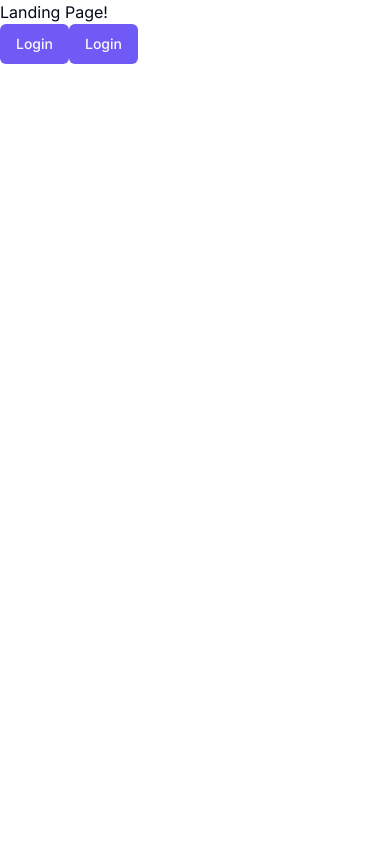
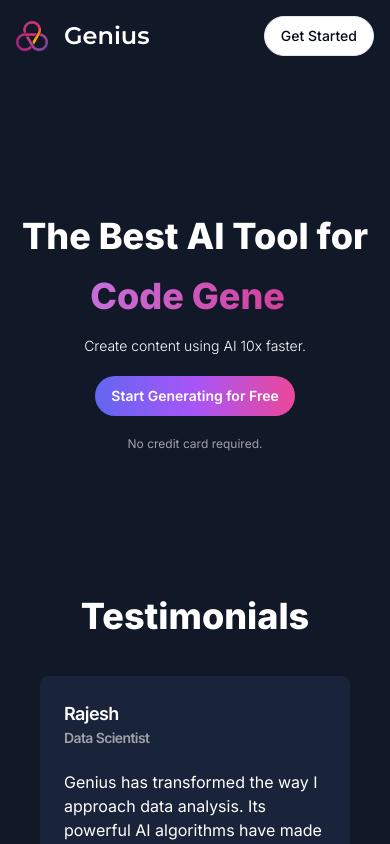
Before and after one commit to abhipatel7/genius-ai, a Next.js app: page / in a window 390 px wide. Built offline with nearby package versions, Linux system fonts and the light colour scheme; no server answers.

Commit message:
feat: add landing page

```diff
--- a/package.json
+++ b/package.json
@@ -44,6 +44,7 @@
     "tailwindcss": "3.3.3",
     "tailwindcss-animate": "^1.0.6",
     "typescript": "5.1.6",
+    "typewriter-effect": "^2.20.1",
     "zod": "^3.21.4",
     "zustand": "^4.4.0"
   },
--- /dev/null
+++ b/src/app/(landing)/layout.tsx
@@ -0,0 +1,11 @@
+export default function LandingLayout({
+  children,
+}: {
+  children: React.ReactNode;
+}) {
+  return (
+    <main className="h-full bg-[#111827] overflow-auto">
+      <div className="mx-auto max-w-screen-xl h-full w-full">{children}</div>
+    </main>
+  );
+}
--- a/src/app/(landing)/page.tsx
+++ b/src/app/(landing)/page.tsx
@@ -1,18 +1,15 @@
+import LandingContent from '@/components/landing-content';
+import LandingHero from '@/components/landing-hero';
+import LandingNavbar from '@/components/landing-navbar';
 import { Button } from '@/components/ui/button';
 import Link from 'next/link';
 
 export default function LandingPage() {
   return (
-    <>
-      Landing Page!
-      <div>
-        <Link href="/sign-in">
-          <Button>Login</Button>
-        </Link>
-        <Link href="/sign-up">
-          <Button>Login</Button>
-        </Link>
-      </div>
-    </>
+    <div className="h-full">
+      <LandingNavbar />
+      <LandingHero />
+      <LandingContent />
+    </div>
   );
 }
--- /dev/null
+++ b/src/components/landing-content.tsx
@@ -0,0 +1,64 @@
+'use client';
+
+import { Card, CardContent, CardHeader, CardTitle } from '@/components/ui/card';
+
+const testimonials = [
+  {
+    name: 'Rajesh',
+    avatar: 'R',
+    title: 'Data Scientist',
+    description:
+      'Genius has transformed the way I approach data analysis. Its powerful AI algorithms have made complex tasks much simpler.',
+  },
+  {
+    name: 'Aruna',
+    avatar: 'A',
+    title: 'Machine Learning Engineer',
+    description:
+      'Genius has become an indispensable tool in my toolkit, expediting my workflow and allowing me to focus more on innovation.',
+  },
+  {
+    name: 'Neha',
+    avatar: 'N',
+    title: 'Software Developer',
+    description:
+      'Genius is a remarkable application for developers like me, with accurate code optimization and intelligent suggestions.',
+  },
+  {
+    name: 'Amit',
+    avatar: 'A',
+    title: 'AI Researcher',
+    description:
+      'Genius has exceeded my expectations with its robust AI capabilities and user-friendly interface, making it a boon for the AI research community.',
+  },
+];
+
+export default function LandingContent() {
+  return (
+    <div className="px-10 pb-20">
+      <h2 className="text-center text-4xl text-white font-extrabold mb-10">
+        Testimonials
+      </h2>
+      <div className="grid grid-cols-1 sm:grid-cols-2 md:grid-cols-3 lg:grid-cols-4 gap-4">
+        {testimonials.map((testimonial) => (
+          <Card
+            key={testimonial.description}
+            className="bg-[#192339] border-none text-white"
+          >
+            <CardHeader>
+              <CardTitle className="flex items-center gap-x-2">
+                <div>
+                  <p className="text-lg">{testimonial.name}</p>
+                  <p className="text-zinc-400 text-sm">{testimonial.title}</p>
+                </div>
+              </CardTitle>
+              <CardContent className="pt-4 px-0">
+                {testimonial.description}
+              </CardContent>
+            </CardHeader>
+          </Card>
+        ))}
+      </div>
+    </div>
+  );
+}
--- /dev/null
+++ b/src/components/landing-hero.tsx
@@ -0,0 +1,49 @@
+'use client';
+
+import { useAuth } from '@clerk/nextjs';
+import TypewriterComponent from 'typewriter-effect';
+import { Button } from '@/components/ui/button';
+import Link from 'next/link';
+
+export default function LandingHero() {
+  const { isSignedIn } = useAuth();
+
+  return (
+    <div className="text-white font-bold py-36 text-center space-y-5">
+      <div className="text-4xl sm:text-5xl md:text-6xl lg:text-7xl space-y-5 font-extrabold">
+        <h1>The Best AI Tool for</h1>
+        <div className="text-transparent bg-clip-text bg-gradient-to-r from-purple-400 to-pink-600">
+          <TypewriterComponent
+            options={{
+              strings: [
+                'Chatbot.',
+                'Code Generation.',
+                'Image Generation.',
+                'Music Generation.',
+                'Video Generation.',
+              ],
+              autoStart: true,
+              loop: true,
+            }}
+          />
+        </div>
+      </div>
+      <div className="text-sm md:text-xl font-light to-zinc-400">
+        Create content using AI 10x faster.
+      </div>
+      <div>
+        <Link href={isSignedIn ? '/dashboard' : '/sign-up'}>
+          <Button
+            variant="premium"
+            className="md:text-lg p-4 md:p-6 rounded-full font-semibold"
+          >
+            Start Generating for Free
+          </Button>
+        </Link>
+      </div>
+      <div className="text-zinc-400 text-xs md:text-sm font-normal">
+        No credit card required.
+      </div>
+    </div>
+  );
+}
--- /dev/null
+++ b/src/components/landing-navbar.tsx
@@ -0,0 +1,35 @@
+'use client';
+
+import { Montserrat } from 'next/font/google';
+import Image from 'next/image';
+import Link from 'next/link';
+import { useAuth } from '@clerk/nextjs';
+
+import { cn } from '@/lib/utils';
+import { Button } from '@/components/ui/button';
+
+const font = Montserrat({ weight: '600', subsets: ['latin'] });
+
+export default function LandingNavbar() {
+  const { isSignedIn } = useAuth();
+
+  return (
+    <nav className="p-4 bg-transparent flex items-center justify-between">
+      <Link href="/" className="flex items-center">
+        <div className="relative h-8 w-8 mr-4">
+          <Image fill alt="Logo" src="/assets/images/logo.png" />
+        </div>
+        <h1 className={cn('text-2xl font-bold text-white', font.className)}>
+          Genius
+        </h1>
+      </Link>
+      <div className="flex items-center gap-x-2">
+        <Link href={isSignedIn ? '/dashboard' : '/sign-up'}>
+          <Button variant="outline" className="rounded-full">
+            Get Started
+          </Button>
+        </Link>
+      </div>
+    </nav>
+  );
+}
```
Also changed, not shown: 1 other file (tests, documents, lock files or other folders).
